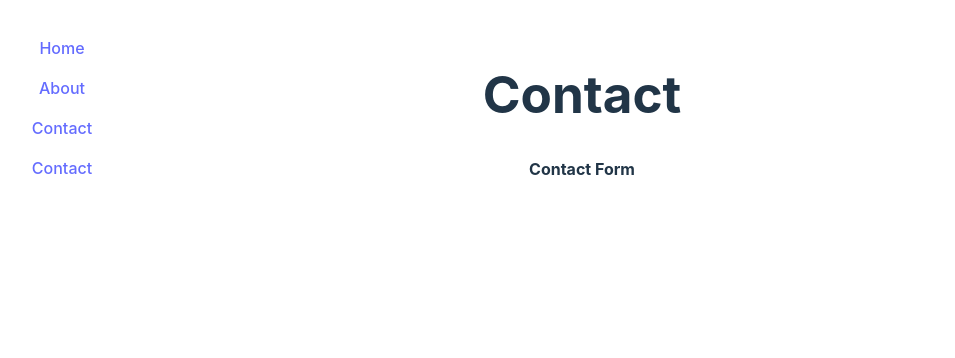
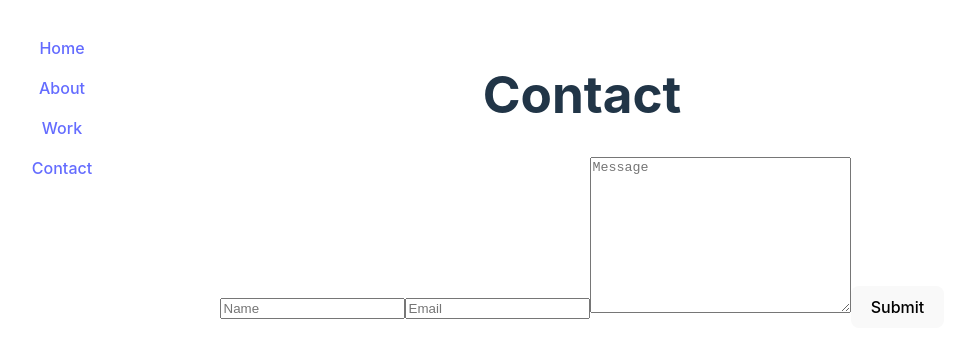
Before and after one commit to invictalex/portfolio-2023, a React (Vite) app: page /contact in a window 1280 px wide. Shown: the top 358 px of the page, without its empty margins (58-1013 px from the left). Built offline with nearby package versions, Linux system fonts and the light colour scheme.

Commit message:
add-firestore

```diff
--- a/package.json
+++ b/package.json
@@ -10,6 +10,7 @@
     "preview": "vite preview"
   },
   "dependencies": {
+    "firebase": "^10.3.1",
     "react": "^18.2.0",
     "react-dom": "^18.2.0",
     "react-router-dom": "^6.15.0"
--- a/src/components/Navbar.jsx
+++ b/src/components/Navbar.jsx
@@ -5,7 +5,7 @@ export default function Navbar(){
         <nav>
             <Link to="/"><p>Home</p></Link>
             <Link to="/about"><p>About</p></Link>
-            <Link to="/work"><p>Contact</p></Link>
+            <Link to="/work"><p>Work</p></Link>
             <Link to="/contact"><p>Contact</p></Link>
         </nav>
     )
--- a/src/components/pages/sections/ContactForm.jsx
+++ b/src/components/pages/sections/ContactForm.jsx
@@ -1,5 +1,74 @@
+import { useState } from "react"
+import { db } from "/src/firebase"
+import {addDoc, collection, serverTimestamp} from "firebase/firestore"
+
 export default function Contact() {
+
+    const empty = {
+        name: "",
+        email: "",
+        message: "",
+    }
+
+    const [formData, setFormData] = useState(empty)
+
+    const handleChange = (e) =>{
+
+        const {id, value} = e.target
+
+        setFormData(prevData =>({
+            ...(prevData && prevData),
+            [id] : value,
+        }))
+    }
+
+    const handleSubmit = async (e) =>{
+        e.preventDefault()
+        const {name, email, message} = formData
+
+        if (name && email && message) {
+            await addDoc(collection(db, "messages"), {
+                name: name,
+                email: email,
+                message: message,
+                timestamp: serverTimestamp()
+            })
+        }
+
+        setFormData(empty)
+    }
+
     return(
-        <h4>Contact Form</h4>
+        <form onSubmit={handleSubmit}>
+            <input
+                type="text"
+                name="name"
+                placeholder="Name"
+                value={formData.name}
+                onChange={handleChange}
+                id="name"
+            />
+            <input
+                type="email"
+                name="email"
+                placeholder="Email"
+                value={formData.email}
+                onChange={handleChange}
+                id="email"
+
+            />
+            <textarea
+                name="message"
+                 cols="30" rows="10"
+                placeholder="Message"
+                value={formData.message}
+                onChange={handleChange}
+                id="message"
+
+            >
+            </textarea>
+
+            <button>Submit</button>
+        </form>
     )
 }
--- /dev/null
+++ b/src/firebase.jsx
@@ -0,0 +1,27 @@
+// Import the functions you need from the SDKs you need
+import { initializeApp } from "firebase/app";
+import { getAnalytics } from "firebase/analytics";
+import { getFirestore } from "firebase/firestore";
+
+
+// TODO: Add SDKs for Firebase products that you want to use
+// https://firebase.google.com/docs/web/setup#available-libraries
+
+// Your web app's Firebase configuration
+// For Firebase JS SDK v7.20.0 and later, measurementId is optional
+const firebaseConfig = {
+  apiKey: "AIzaSyCbBqmKnhjuzVZXJwzdJXlt0E9rlVTvJFo",
+  authDomain: "portfolio-2023-9dacf.firebaseapp.com",
+  projectId: "portfolio-2023-9dacf",
+  storageBucket: "portfolio-2023-9dacf.appspot.com",
+  messagingSenderId: "635962949530",
+  appId: "1:635962949530:web:9a0e68bb612df2418e4423",
+  measurementId: "G-SB87R16DTV"
+};
+
+// Initialize Firebase
+const app = initializeApp(firebaseConfig);
+const analytics = getAnalytics(app);
+const db = getFirestore(app);
+
+export {app, db}
```
Also changed, not shown: 2 other files (tests, documents, lock files or other folders).
